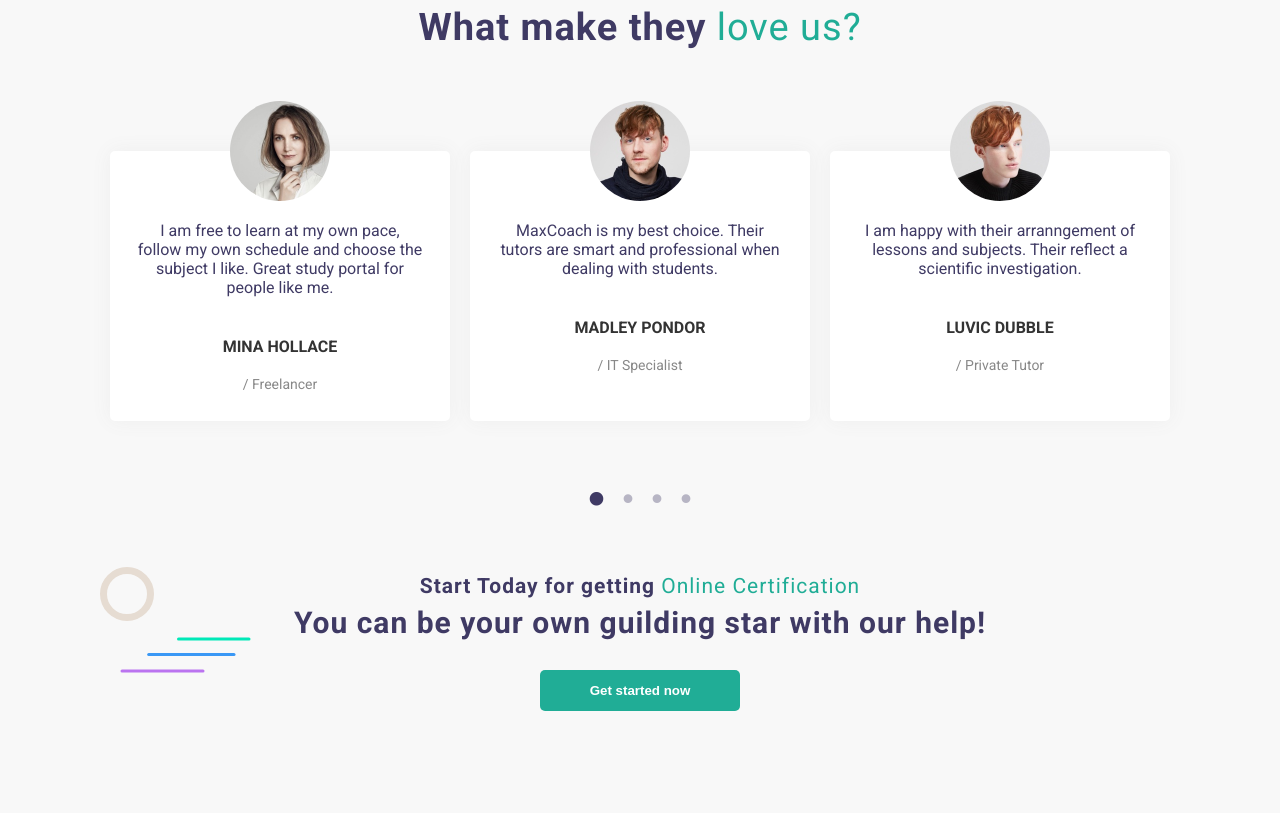
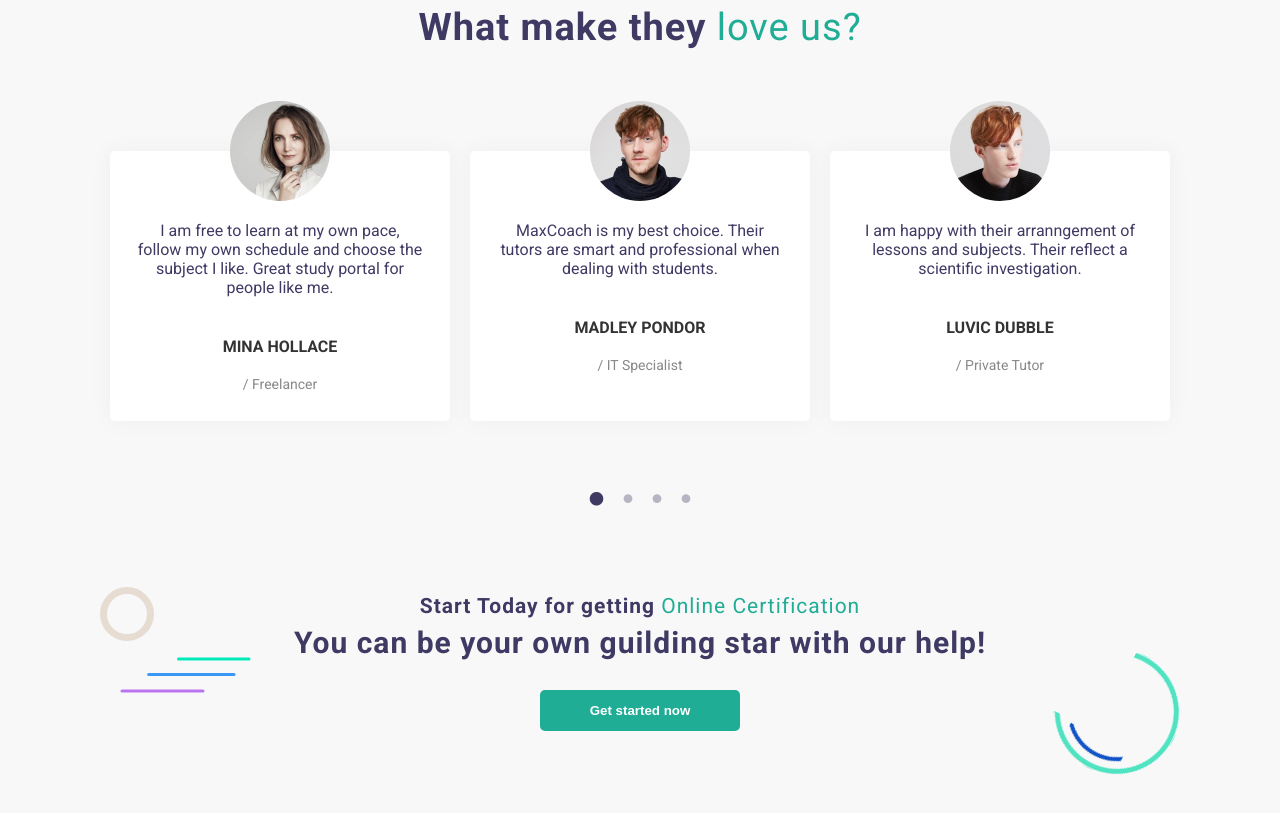
Before and after one commit to maregaale/proj-html-vuejs, a website: page index.html in a window 1280 px wide. Shown: the part 5399-6212 px from the top of the page. Drawn offline with nearby package versions, Linux system fonts and the light colour scheme.

Commit message:
aggiunta foto di destra a box certification

```diff
--- a/index.html
+++ b/index.html
@@ -521,7 +521,7 @@
 						<!-- titoli e bottone -->
 
 						<!-- immagini di destra -->
-
+						<img class="certification_2" src="img/maxcoach-shape-02.png" alt="shape-circles">
 						<!-- /immagini di destra -->
 					</div>
 					<!-- /box 'certification' -->
--- a/src/Partials/_section_stories.scss
+++ b/src/Partials/_section_stories.scss
@@ -29,7 +29,7 @@
 
   .certification {
     text-align: center;
-    margin-top: 50px;
+    margin-top: 70px;
     position: relative;
 
     &::after {
@@ -49,6 +49,12 @@
       top: 70px;
     }
 
+    .certification_2 {
+      position: absolute;
+      right: 0;
+      top: 65px;
+    }
+
     h2 {
       font-size: 21px;
       margin: 0;
```
Also changed, not shown: dist/app.css.
